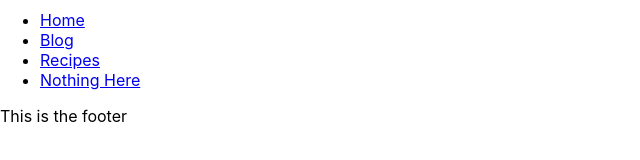
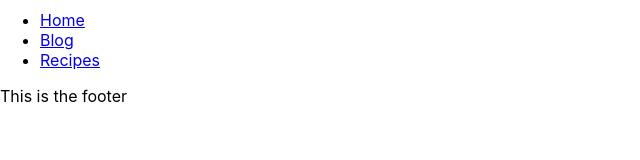
Before and after one commit to Cromana22/p110136416-mod005431, a React (Create React App) app: page / in a window 1280 px wide. Shown: the part 363-523 px from the top of the page, without its empty margins (0-640 px from the left). Built offline with nearby package versions, Linux system fonts and the light colour scheme.

Commit message:
Removed test link

```diff
--- a/src/AppHeader.js
+++ b/src/AppHeader.js
@@ -14,7 +14,6 @@ function AppHeader() {
             <li><Link to="/home">Home</Link></li>
             <li><Link to="/blog">Blog</Link></li>
             <li><Link to="/recipes">Recipes</Link></li>
-            <li><Link to="/nothing-here">Nothing Here</Link></li>
           </ul>
         </nav>
       </div>
```
